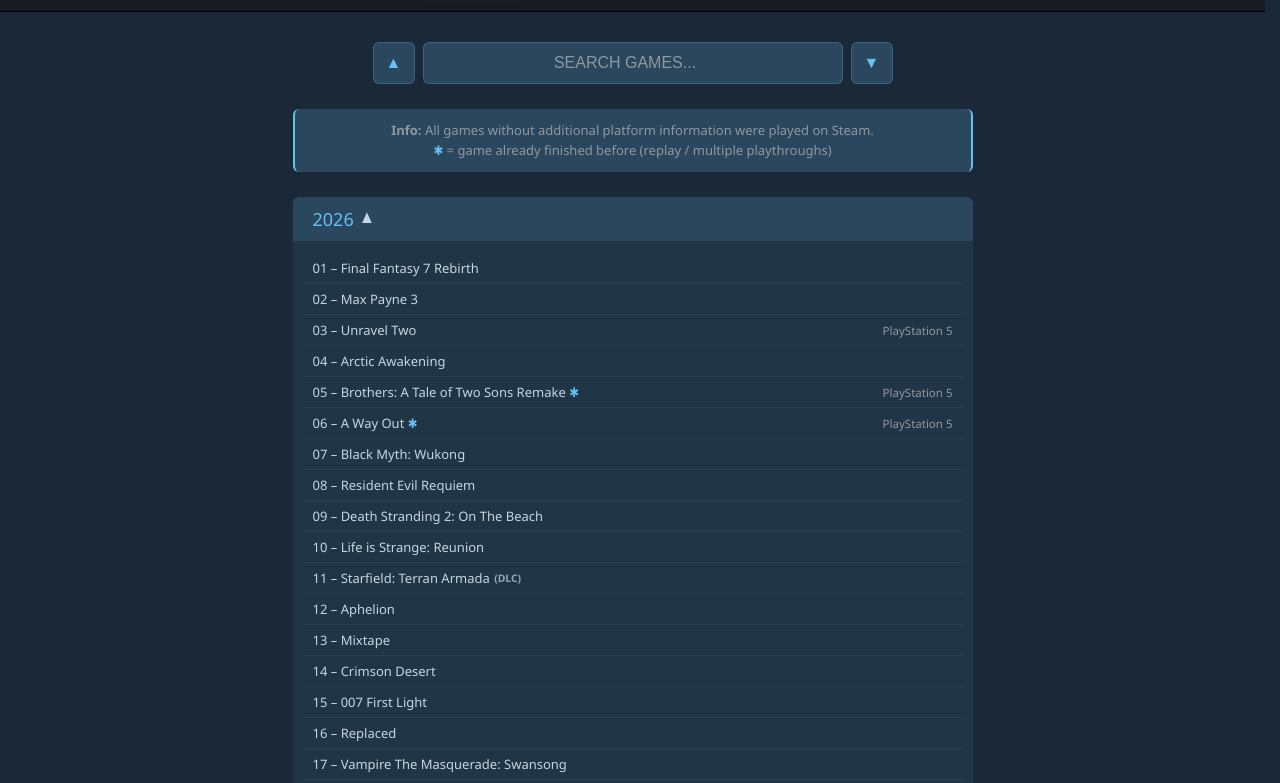
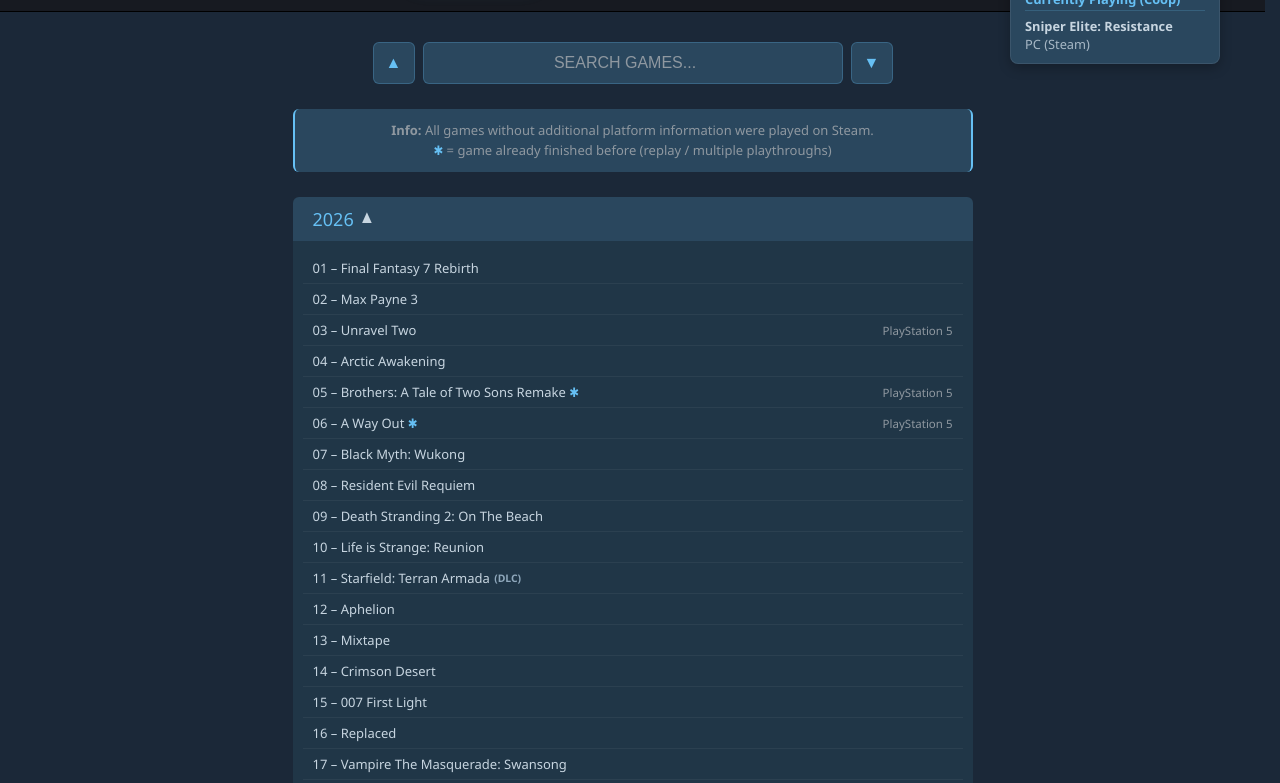
Before and after one commit to aBoyCalleDJ/aBoyCalleDJ.github.io, a plain HTML site: page index.html in a window 1280 px wide. Shown: the part 158-941 px from the top of the page. Drawn offline with Linux system fonts and the light colour scheme.

Commit message:
Update index.html

```diff
--- a/index.html
+++ b/index.html
@@ -83,9 +83,9 @@ Anyway, have fun exploring.
 		<span>PlayStation 5</span>
 	  </div>
 
-			<div class="game-status disabled">
+	  <div class="game-status">
 		<div class="title">Currently Playing (Coop)</div>
-		<strong>Game Title</strong>
+		<strong>Sniper Elite: Resistance</strong>
 		<br>
 		<span>PC (Steam)</span>
 	  </div>
```
